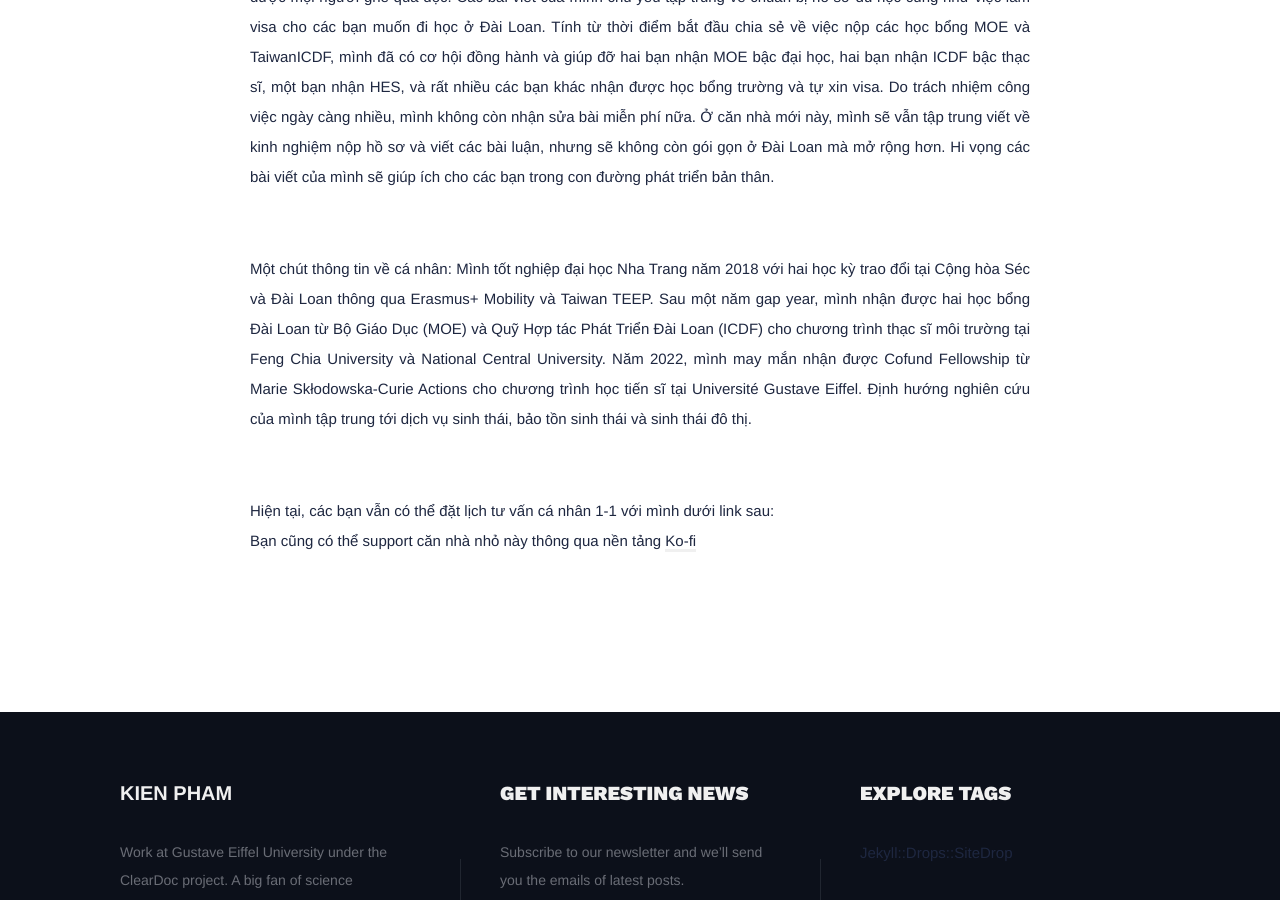
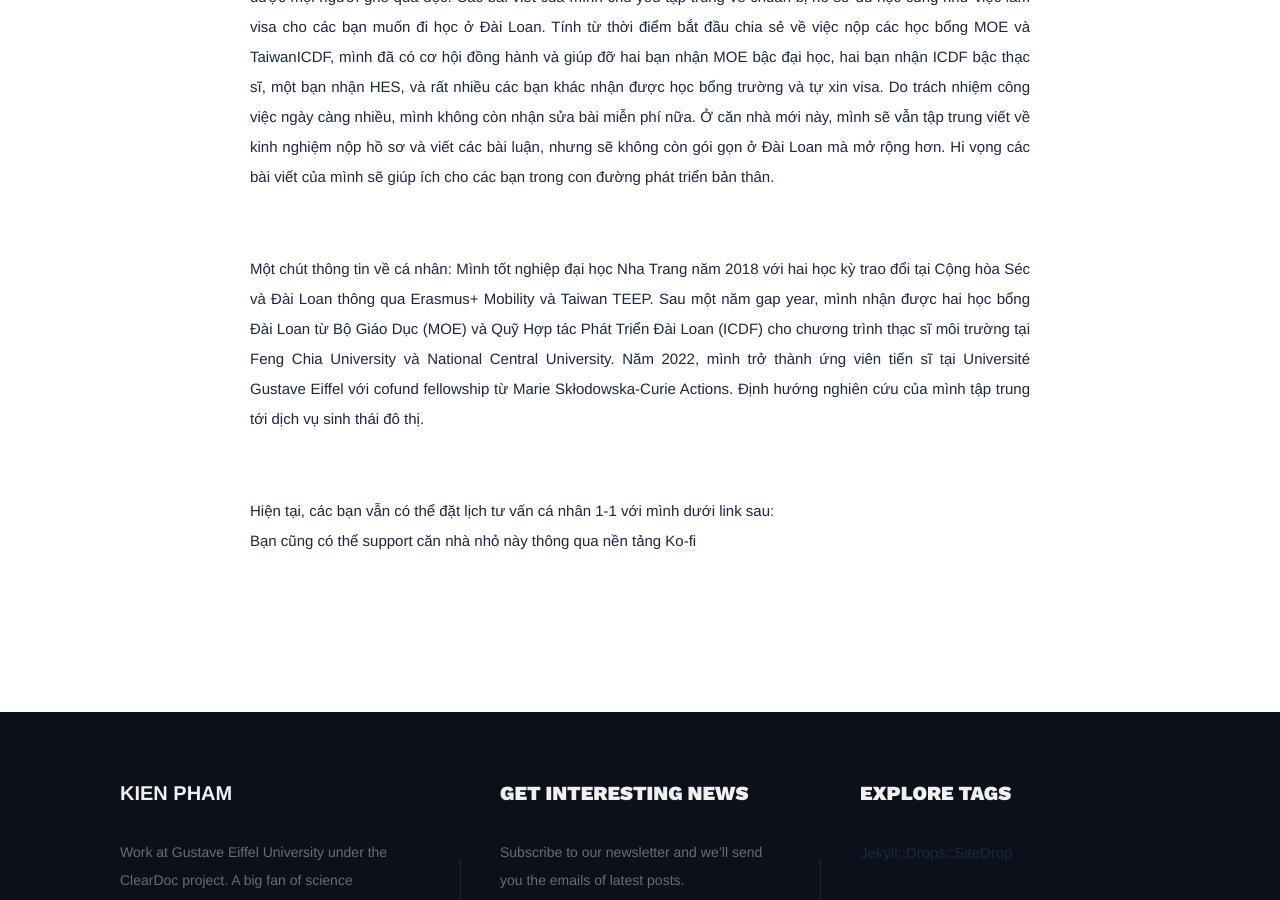
Before and after one commit to ray-ers/ray-ers.github.io, a Jekyll site: the page built from _pages/about.md, in a window 1280 px wide and 900 px high, scrolled down 337 px. Built offline with Jekyll 4.4.1, drawn with Linux system fonts in a browser that asks for light colours; nearby versions of some CDN libraries.

Commit message:
Update about.md

```diff
--- a/_pages/about.md
+++ b/_pages/about.md
@@ -7,7 +7,7 @@ image:
 
 <div align="justify"> Xin chào, mình là Kiên, hoặc Ray, mình sinh năm 95. Đây là nhà mới của mình sau một thời gian dài viết blog trên nền tảng <a href="www.eldlrjn.wordpress.com">wordpress</a>. Mình bắt đầu viết blog từ 2014, nhưng tới 2016 mình mới bắt đầu viết thường xuyên hơn và được mọi người ghé qua đọc. Các bài viết của mình chủ yếu tập trung về chuẩn bị hồ sơ du học cũng như việc làm visa cho các bạn muốn đi học ở Đài Loan. Tính từ thời điểm bắt đầu chia sẻ về việc nộp các học bổng MOE và TaiwanICDF, mình đã có cơ hội đồng hành và giúp đỡ hai bạn nhận MOE bậc đại học, hai bạn nhận ICDF bậc thạc sĩ, một bạn nhận HES, và rất nhiều các bạn khác nhận được học bổng trường và tự xin visa. Do trách nhiệm công việc ngày càng nhiều, mình không còn nhận sửa bài miễn phí nữa. Ở căn nhà mới này, mình sẽ vẫn tập trung viết về kinh nghiệm nộp hồ sơ và viết các bài luận, nhưng sẽ không còn gói gọn ở Đài Loan mà mở rộng hơn. Hi vọng các bài viết của mình sẽ giúp ích cho các bạn trong con đường phát triển bản thân.</div>
 <br>
-<div align="justify">Một chút thông tin về cá nhân: Mình tốt nghiệp đại học Nha Trang năm 2018 với hai học kỳ trao đổi tại Cộng hòa Séc và Đài Loan thông qua Erasmus+ Mobility và Taiwan TEEP. Sau một năm gap year, mình nhận được hai học bổng Đài Loan từ Bộ Giáo Dục (MOE) và Quỹ Hợp tác Phát Triển Đài Loan (ICDF) cho chương trình thạc sĩ môi trường tại Feng Chia University và National Central University. Năm 2022, mình may mắn nhận được Cofund Fellowship từ Marie Skłodowska-Curie Actions cho chương trình học tiến sĩ tại Université Gustave Eiffel. Định hướng nghiên cứu của mình tập trung tới dịch vụ sinh thái, bảo tồn sinh thái và sinh thái đô thị. </div>
+<div align="justify">Một chút thông tin về cá nhân: Mình tốt nghiệp đại học Nha Trang năm 2018 với hai học kỳ trao đổi tại Cộng hòa Séc và Đài Loan thông qua Erasmus+ Mobility và Taiwan TEEP. Sau một năm gap year, mình nhận được hai học bổng Đài Loan từ Bộ Giáo Dục (MOE) và Quỹ Hợp tác Phát Triển Đài Loan (ICDF) cho chương trình thạc sĩ môi trường tại Feng Chia University và National Central University. Năm 2022, mình trở thành ứng viên tiến sĩ tại Université Gustave Eiffel với cofund fellowship từ Marie Skłodowska-Curie Actions. Định hướng nghiên cứu của mình tập trung tới dịch vụ sinh thái đô thị. </div>
 <br>
 <div align="justify"> Hiện tại, các bạn vẫn có thể đặt lịch tư vấn cá nhân 1-1 với mình dưới link sau: </div>
 <div align="justify"> Bạn cũng có thể support căn nhà nhỏ này thông qua nền tảng <a href="[www.eldlrjn.wordpress.com](https://ko-fi.com/kienphamtrung)">Ko-fi</a> </div>
```
